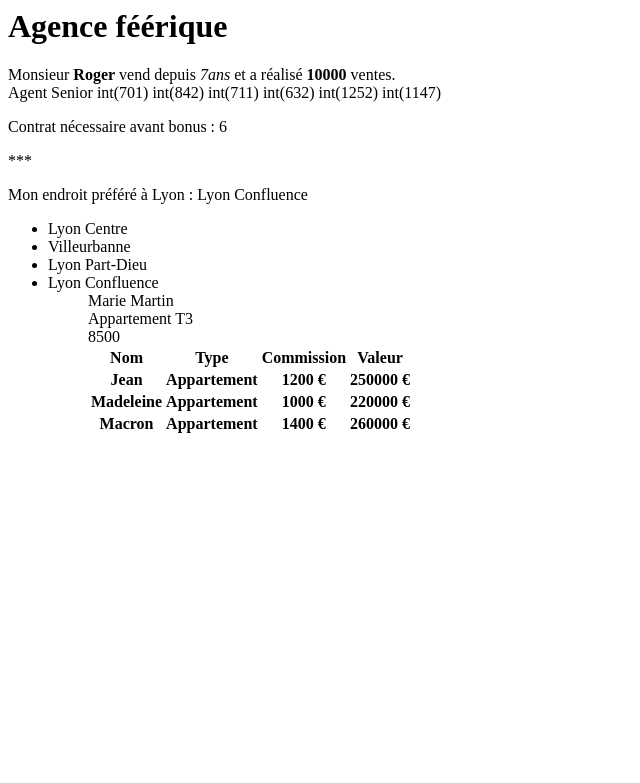
After one commit to n3tx-code/MDS-PHP, a PHP site: page /agent.php in a window 1280 px wide. The commit adds this page. Shown: the top 783 px of the page, without its empty margins (0-640 px from the left). Run offline with PHP 8.4, Linux system fonts and the light colour scheme; lists and menus that the app fills with data are empty.

Commit message:
Code session 2

```diff
--- /dev/null
+++ b/src/agent.php
@@ -0,0 +1,117 @@
+<!-- Exercice 1 & 2 -->
+<h1>Agence féérique</h1>
+<?php
+$agentName = "Roger";
+$yearsExperience = 7;
+$totalSales = 10000;
+
+echo "Monsieur <strong>" . $agentName . "</strong> vend depuis <em>" . $yearsExperience . "ans</em> et a réalisé <strong>" . $totalSales . "</strong> ventes. <br/>";
+?>
+
+<!-- Exercice 3 -->
+<?php
+if ($yearsExperience > 5) {
+    echo "Agent Senior";
+} else {
+    echo "Agent Junior";
+}
+?>
+
+<!-- Exercice 4 -->
+<?php
+$totalCommission = 0;
+$contractsCount = 0;
+
+while ($totalCommission < 5000) {
+    // $totalCommission = totalCommission + rand(500, 1500);
+    $comission = rand(500, 1500);
+    var_dump($comission);
+    $totalCommission += rand(500, 1500);
+    $contractsCount++;
+}
+echo "<p>Contrat nécessaire avant bonus : " . $contractsCount . "</p>";
+?>
+
+<!-- Exercice 5 -->
+<?php
+for($i = 0; $i < 3; $i++) {
+    echo "*";
+}
+?>
+
+<!-- Exercice 6 -->
+<?php
+$sectors = ["Lyon Centre", "Villeurbanne", "Lyon Part-Dieu", "Lyon Confluence"];
+$favoritePlace = $sectors[3];
+echo "<p>Mon endroit préféré à Lyon : " . $favoritePlace . "</p>";
+?>
+
+<!-- Exercice 7 -->
+<ul>
+    <?php foreach($sectors as $sector) { ?>
+        <li>
+            <?= $sector ?>
+        </li>
+    <?php } ?>
+<ul>
+
+
+<!-- Exercice 8 -->
+<?php
+    $lastSale = [
+        "clientName" => "Marie Martin",
+        "propertyType" => "Appartement T3",
+        "commission" => 8500
+    ];
+
+    echo $lastSale["clientName"] . "<br/>";
+    echo $lastSale["propertyType"] . "<br/>";
+    echo $lastSale["commission"] . "<br/>";
+
+?>
+
+<!-- Exercice 9 -->
+<?php
+    $salesHistories = [
+        [
+            "clientName" => "Jean",
+            "propertyType" => "Appartement",
+            "commission" => 1200,
+            "saleValue" => 250000
+        ],
+        [
+            "clientName" => "Madeleine",
+            "propertyType" => "Appartement",
+            "commission" => 1000,
+            "saleValue" => 220000
+        ],
+        [
+            "clientName" => "Macron",
+            "propertyType" => "Appartement",
+            "commission" => 1400,
+            "saleValue" => 260000
+        ],
+    ];
+?>
+
+<!-- Exercice 10 -->
+<table>
+    <thead>
+        <tr>
+            <th scope="col">Nom</th>
+            <th scope="col">Type</th>
+            <th scope="col">Commission</th>
+            <th scope="col">Valeur</th>
+        </tr>
+    </thead>
+    <tbody>
+        <?php foreach($salesHistories as $saleHistory) { ?>
+            <tr>
+                <th scope="row"><?= $saleHistory["clientName"]; ?></th>
+                <th scope="row"><?= $saleHistory["propertyType"]; ?></th>
+                <th scope="row"><?= $saleHistory["commission"]; ?> €</th>
+                <th scope="row"><?= $saleHistory["saleValue"]; ?> €</th>
+            </tr>
+        <?php } ?>
+    </tbody>
+</table>
```
Also changed, not shown: src/agency.php (added, +14 -0 lines), src/index.php (+9 -1 lines).
